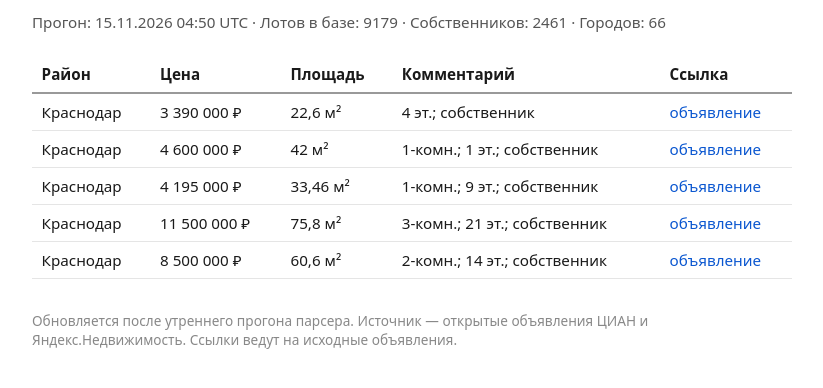
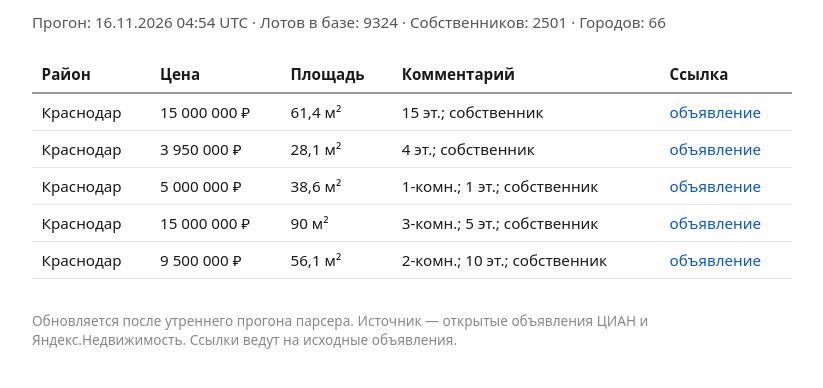
Before and after one commit to isaafoks-collab/realtor-service, a plain HTML site: page index.html in a window 1280 px wide. Shown: the part 66-454 px from the top of the page, without its empty margins (228-1051 px from the left). Drawn offline with Linux system fonts and the light colour scheme.

Commit message:
витрина: авто-обновление после утреннего прогона

```diff
--- a/index.html
+++ b/index.html
@@ -3,7 +3,7 @@
 <head>
 <meta charset="utf-8">
 <meta name="viewport" content="width=device-width, initial-scale=1">
-<title>Свежие лоты-собственники — 15.11.2026 04:50 UTC</title>
+<title>Свежие лоты-собственники — 16.11.2026 04:54 UTC</title>
 <style>
  body { font-family: system-ui, -apple-system, Segoe UI, Roboto, sans-serif;
         max-width: 760px; margin: 2rem auto; padding: 0 1rem; color: #1a1a1a; }
@@ -19,15 +19,15 @@
 </head>
 <body>
 <h1>Свежие лоты-собственники</h1>
-<div class="counters">Прогон: 15.11.2026 04:50 UTC &middot; Лотов в базе: 9179
- &middot; Собственников: 2461 &middot; Городов: 66</div>
+<div class="counters">Прогон: 16.11.2026 04:54 UTC &middot; Лотов в базе: 9324
+ &middot; Собственников: 2501 &middot; Городов: 66</div>
 <table>
 <tr><th>Район</th><th>Цена</th><th>Площадь</th><th>Комментарий</th><th>Ссылка</th></tr>
-<tr><td>Краснодар</td><td>3 390 000 ₽</td><td>22,6 м²</td><td>4 эт.; собственник</td><td><a href="https://www.cian.ru/sale/flat/336131590/">объявление</a></td></tr>
-<tr><td>Краснодар</td><td>4 600 000 ₽</td><td>42 м²</td><td>1-комн.; 1 эт.; собственник</td><td><a href="https://www.cian.ru/sale/flat/330303752/">объявление</a></td></tr>
-<tr><td>Краснодар</td><td>4 195 000 ₽</td><td>33,46 м²</td><td>1-комн.; 9 эт.; собственник</td><td><a href="https://www.cian.ru/sale/flat/326148176/">объявление</a></td></tr>
-<tr><td>Краснодар</td><td>11 500 000 ₽</td><td>75,8 м²</td><td>3-комн.; 21 эт.; собственник</td><td><a href="https://www.cian.ru/sale/flat/331363082/">объявление</a></td></tr>
-<tr><td>Краснодар</td><td>8 500 000 ₽</td><td>60,6 м²</td><td>2-комн.; 14 эт.; собственник</td><td><a href="https://www.cian.ru/sale/flat/334348492/">объявление</a></td></tr>
+<tr><td>Краснодар</td><td>15 000 000 ₽</td><td>61,4 м²</td><td>15 эт.; собственник</td><td><a href="https://www.cian.ru/sale/flat/332547497/">объявление</a></td></tr>
+<tr><td>Краснодар</td><td>3 950 000 ₽</td><td>28,1 м²</td><td>4 эт.; собственник</td><td><a href="https://www.cian.ru/sale/flat/334874617/">объявление</a></td></tr>
+<tr><td>Краснодар</td><td>5 000 000 ₽</td><td>38,6 м²</td><td>1-комн.; 1 эт.; собственник</td><td><a href="https://www.cian.ru/sale/flat/330089217/">объявление</a></td></tr>
+<tr><td>Краснодар</td><td>15 000 000 ₽</td><td>90 м²</td><td>3-комн.; 5 эт.; собственник</td><td><a href="https://www.cian.ru/sale/flat/274772756/">объявление</a></td></tr>
+<tr><td>Краснодар</td><td>9 500 000 ₽</td><td>56,1 м²</td><td>2-комн.; 10 эт.; собственник</td><td><a href="https://www.cian.ru/sale/flat/333203082/">объявление</a></td></tr>
 </table>
 <footer>Обновляется после утреннего прогона парсера. Источник — открытые
 объявления ЦИАН и Яндекс.Недвижимость. Ссылки ведут на исходные объявления.</footer>
```
